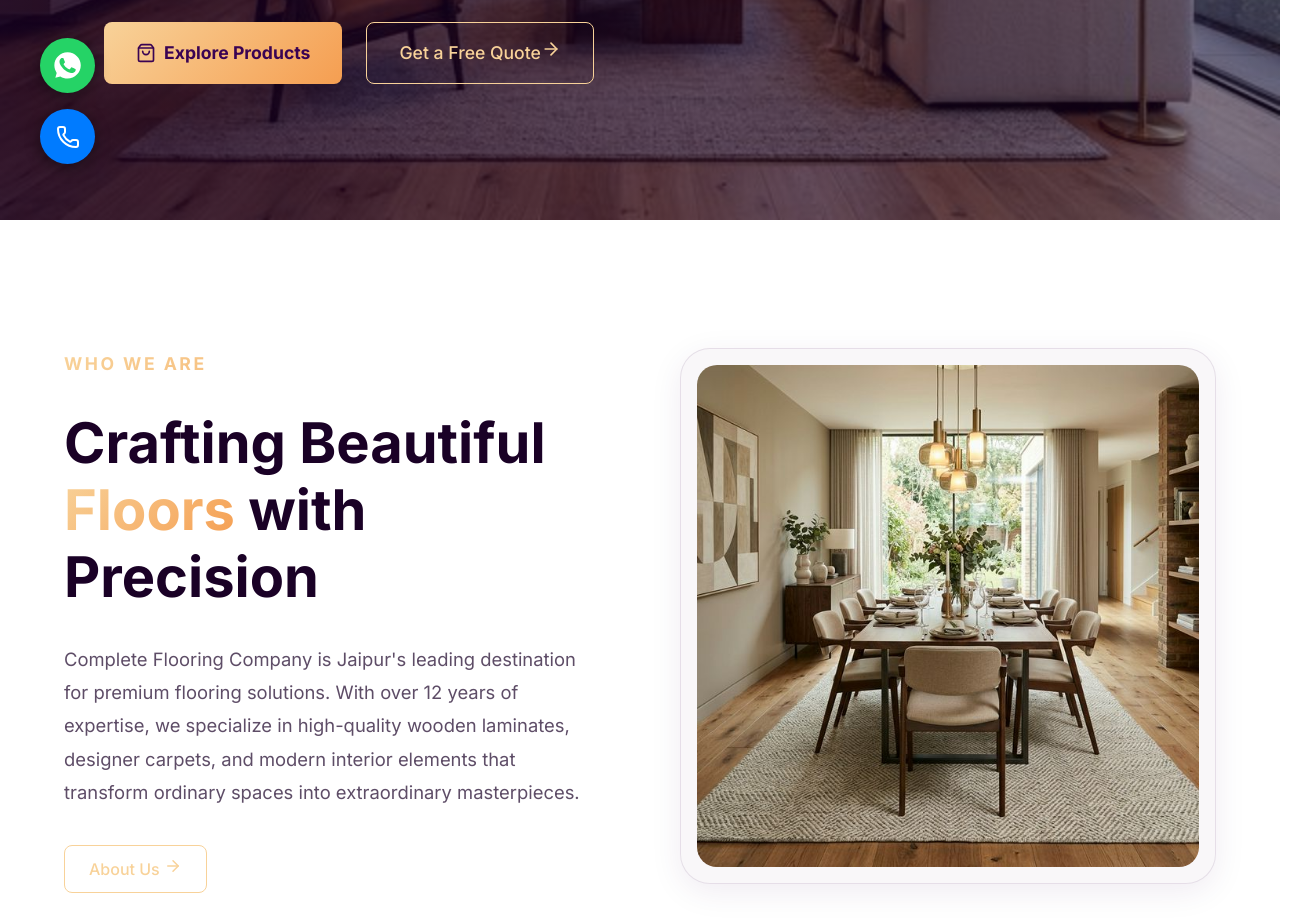
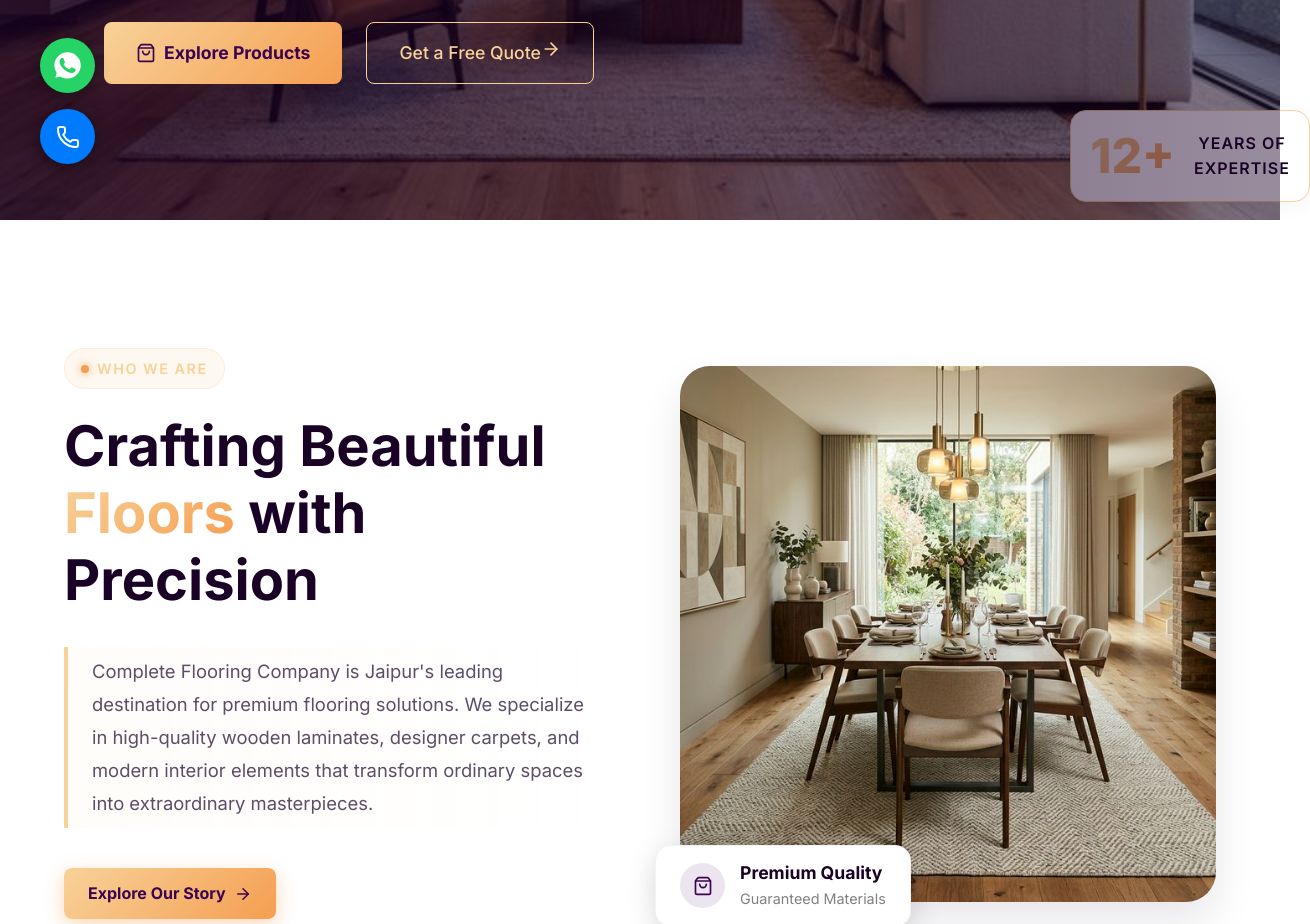
Before and after one commit to Eshbanoliver/complete-flooring-website-showcase, a React (Vite) app: page / in a window 1280 px wide. Shown: the part 580-1504 px from the top of the page, 1310 px wide, since content can reach past the window. Built offline with nearby package versions, Linux system fonts and the light colour scheme.

Commit message:
Updated files

```diff
--- a/src/App.jsx
+++ b/src/App.jsx
@@ -11,6 +11,7 @@ import Services from './pages/Services';
 import Testimonials from './pages/Testimonials';
 import Contact from './pages/Contact';
 
+// Triggering a refresh to apply cached CSS changes
 function App() {
   return (
     <Router>
--- a/src/pages/Home.css
+++ b/src/pages/Home.css
@@ -28,22 +28,165 @@
   line-height: 1.2;
 }
 
-.about-intro-text .desc {
-  font-size: 1.15rem;
-  color: var(--text-dim);
-  margin-bottom: 3rem;
-  line-height: 1.8;
+.section-badge {
+  display: inline-flex;
+  align-items: center;
+  gap: 0.5rem;
+  background: rgba(248, 210, 153, 0.15);
+  color: var(--secondary);
+  padding: 0.5rem 1rem;
+  border-radius: 30px;
+  font-weight: 600;
+  text-transform: uppercase;
+  letter-spacing: 1.5px;
+  font-size: 0.9rem;
+  margin-bottom: 1.5rem;
+  border: 1px solid rgba(248, 210, 153, 0.3);
 }
 
-.img-frame {
-  padding: 1rem;
-  border-radius: 30px;
+.badge-dot {
+  width: 8px;
+  height: 8px;
+  background: var(--accent);
+  border-radius: 50%;
+  display: inline-block;
+  box-shadow: 0 0 10px var(--accent);
 }
 
-.img-frame img {
+.dec-text {
+  font-size: 1.15rem;
+  line-height: 1.8;
+  color: var(--text-dim);
+  border-left: 4px solid var(--secondary);
+  padding-left: 1.5rem;
+  margin-bottom: 2.5rem;
+  background: linear-gradient(90deg, rgba(248, 210, 153, 0.05), transparent);
+  border-radius: 0 15px 15px 0;
+  padding-top: 0.5rem;
+  padding-bottom: 0.5rem;
+}
+
+.experience-badge {
+  display: flex;
+  align-items: center;
+  gap: 1.2rem;
+  margin-bottom: 3rem;
+  background: #ffffff;
+  padding: 1.2rem;
+  border-radius: 16px;
+  box-shadow: 0 4px 20px rgba(0,0,0,0.05);
+  width: max-content;
+  border: 1px solid rgba(0,0,0,0.05);
+}
+
+.exp-number {
+  font-size: 3rem;
+  font-weight: 800;
+  line-height: 1;
+}
+
+.exp-text {
+  color: var(--text);
+  font-weight: 600;
+  font-size: 1rem;
+  text-transform: uppercase;
+  letter-spacing: 1px;
+}
+
+.creative-btn {
+  box-shadow: 0 6px 20px rgba(245, 158, 81, 0.4);
+  transition: all 0.3s cubic-bezier(0.175, 0.885, 0.32, 1.275);
+}
+
+.creative-btn:hover {
+  transform: translateY(-5px) scale(1.05);
+  box-shadow: 0 10px 25px rgba(245, 158, 81, 0.6);
+}
+
+.creative-img-wrapper {
+  position: relative;
+}
+
+.creative-frame-v2 {
+  position: relative;
+}
+
+.creative-frame-v2 .main-img {
   width: 100%;
-  border-radius: 20px;
+  border-radius: 30px;
+  box-shadow: 0 20px 40px rgba(26, 1, 38, 0.1);
+  transition: transform 0.5s ease;
   display: block;
+}
+
+.creative-frame-v2:hover .main-img {
+  transform: scale(1.02);
+}
+
+
+
+.creative-frame-v2:hover::before {
+  transform: translate(8px, -8px);
+}
+
+.floating-card-v2 {
+  position: absolute;
+  bottom: -40px;
+  left: -40px;
+  display: flex !important;
+  align-items: center !important;
+  gap: 1rem !important;
+  padding: 1.25rem 1.75rem !important;
+  border-radius: 20px !important;
+  background: #ffffff !important;
+  box-shadow: 0 15px 45px rgba(26, 1, 38, 0.15) !important;
+  animation: float 4s ease-in-out infinite;
+  z-index: 9999 !important;
+  border: 1px solid rgba(26, 1, 38, 0.1) !important;
+  width: max-content !important;
+}
+
+.icon-circle {
+  width: 45px !important;
+  height: 45px !important;
+  background: rgba(128, 74, 138, 0.1) !important;
+  border-radius: 50% !important;
+  display: flex !important;
+  align-items: center !important;
+  justify-content: center !important;
+  color: var(--primary) !important;
+  flex-shrink: 0 !important;
+}
+
+.card-icon-v2 {
+  width: 24px !important;
+  height: 24px !important;
+}
+
+.card-content h4 {
+  color: var(--text);
+  margin: 0 0 0.2rem 0;
+  font-size: 1.1rem;
+}
+
+.card-content p {
+  color: var(--text-dim);
+  margin: 0;
+  font-size: 0.9rem;
+}
+
+@keyframes float {
+  0% { transform: translateY(0px); }
+  50% { transform: translateY(-15px); }
+  100% { transform: translateY(0px); }
+}
+
+@media (max-width: 768px) {
+  .floating-card {
+    left: 10px;
+    bottom: -15px;
+    right: 10px;
+  }
 }
 
 .testimonials-grid {
--- a/src/pages/Home.jsx
+++ b/src/pages/Home.jsx
@@ -18,7 +18,7 @@ const Home = () => {
       {/* Hero Section */}
       <Hero />
 
-      {/* About Section - Short Intro */}
+      {/* About Section - Creative Intro */}
       <section className="about-intro section-padding">
         <div className="container about-intro-grid">
           <motion.div
@@ -28,12 +28,22 @@ const Home = () => {
             viewport={{ once: true }}
             className="about-intro-text"
           >
-            <h5 className="gradient-text subtitle">Who We Are</h5>
+            <div className="section-badge">
+                <span className="badge-dot"></span> Who We Are
+            </div>
             <h2 className="title">Crafting Beautiful <span className="gradient-text">Floors</span> with Precision</h2>
-            <p className="desc">Complete Flooring Company is Jaipur's leading destination for premium flooring solutions. With over 12 years of expertise, we specialize in high-quality wooden laminates, designer carpets, and modern interior elements that transform ordinary spaces into extraordinary masterpieces.</p>
+            <p className="desc dec-text">
+                Complete Flooring Company is Jaipur's leading destination for premium flooring solutions. We specialize in high-quality wooden laminates, designer carpets, and modern interior elements that transform ordinary spaces into extraordinary masterpieces.
+            </p>
+
+            <div className="experience-badge">
+                <div className="exp-number gradient-text">12+</div>
+                <div className="exp-text">Years of<br/>Expertise</div>
+            </div>
+
             <div className="about-intro-btns">
-              <Link to="/about" className="btn-secondary learn-more-btn">
-                 About Us <ArrowRight size={18} />
+              <Link to="/about" className="btn-primary creative-btn">
+                 Explore Our Story <ArrowRight size={18} />
               </Link>
             </div>
           </motion.div>
@@ -43,10 +53,57 @@ const Home = () => {
             whileInView={{ opacity: 1, scale: 1 }}
             transition={{ duration: 0.8 }}
             viewport={{ once: true }}
-            className="about-intro-img"
+            className="about-intro-img creative-img-wrapper"
           >
-            <div className="img-frame glass-card">
-              <img src="/images/rug.png" alt="Flooring showcase" />
+            <div className="img-frame creative-frame-v2">
+              <img src="/images/rug.png" alt="Flooring showcase" className="main-img" />
+
+              {/* Bulletproof Inline-Styled Card to defeat browser caching */}
+              <div style={{
+                position: 'absolute',
+                bottom: '-25px',
+                left: '-25px',
+                display: 'flex',
+                alignItems: 'center',
+                gap: '15px',
+                padding: '16px 24px',
+                borderRadius: '16px',
+                backgroundColor: '#ffffff',
+                boxShadow: '0 10px 30px rgba(0, 0, 0, 0.15)',
+                zIndex: 99999,
+                border: '1px solid rgba(0,0,0,0.05)',
+                width: 'fit-content'
+              }}>
+                 <div style={{
+                   width: '45px',
+                   height: '45px',
+                   backgroundColor: 'rgba(128, 74, 138, 0.15)',
+                   borderRadius: '50%',
+                   display: 'flex',
+                   alignItems: 'center',
+                   justifyContent: 'center',
+                   flexShrink: 0
+                 }}>
+                    <ShoppingBag size={20} color="#3A0353" />
+                 </div>
+                 <div style={{ display: 'flex', flexDirection: 'column' }}>
+                    <h4 style={{ margin: '0 0 4px 0', color: '#1a0126', fontSize: '1.1rem', fontWeight: 700 }}>Premium Quality</h4>
+                    <p style={{ margin: 0, color: 'gray', fontSize: '0.9rem' }}>Guaranteed Materials</p>
+                 </div>
+              </div>
+
+              {/* Bulletproof Solid Border inline */}
+              <div style={{
+                position: 'absolute',
+                top: '20px',
+                left: '-20px',
+                width: '100%',
+                height: '100%',
+                border: '5px solid #3A0353',
+                borderRadius: '30px',
+                zIndex: -1,
+                pointerEvents: 'none'
+              }}></div>
             </div>
           </motion.div>
         </div>
```
